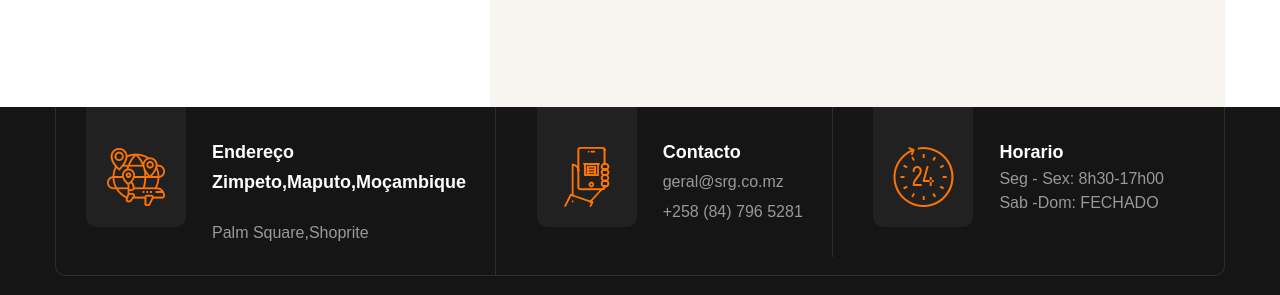
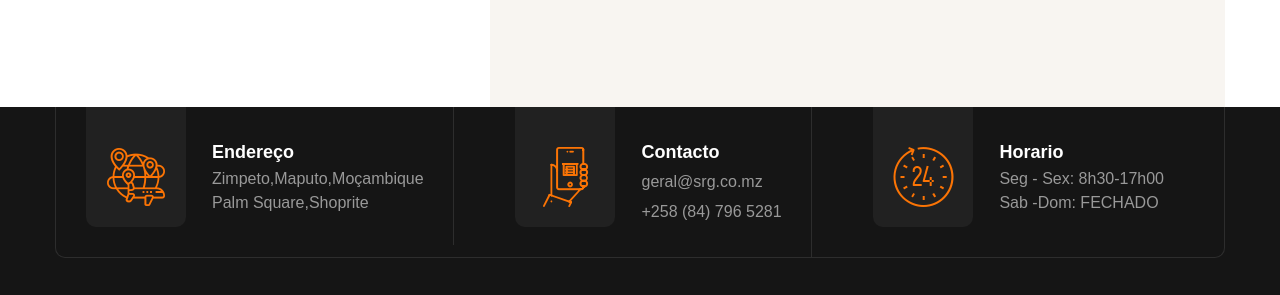
Before and after one commit to SRGLogistica/Next-js-App, a Next.js app: page / in a window 1280 px wide. Shown: the part 8980-9275 px from the top of the page. Built offline with nearby package versions, Linux system fonts and the light colour scheme.

Commit message:
reeditando o footer

```diff
--- a/components/layout/Footer1.js
+++ b/components/layout/Footer1.js
@@ -12,7 +12,7 @@ export default function Footer1() {
 					<ul className="contact-list-two light">
 						<li>
 						<i className="icon flaticon-global-shipping-1"></i>
-						<div className="text">Endereço <br />Zimpeto,Maputo,Moçambique  <span> <br />Palm Square,Shoprite </span></div>
+						<div className="text">Endereço <br />  <span>Zimpeto,Maputo,Moçambique <br />Palm Square,Shoprite </span></div>
 						</li>
 						<li>
 						<i className="icon flaticon-stock-1"></i>
```
